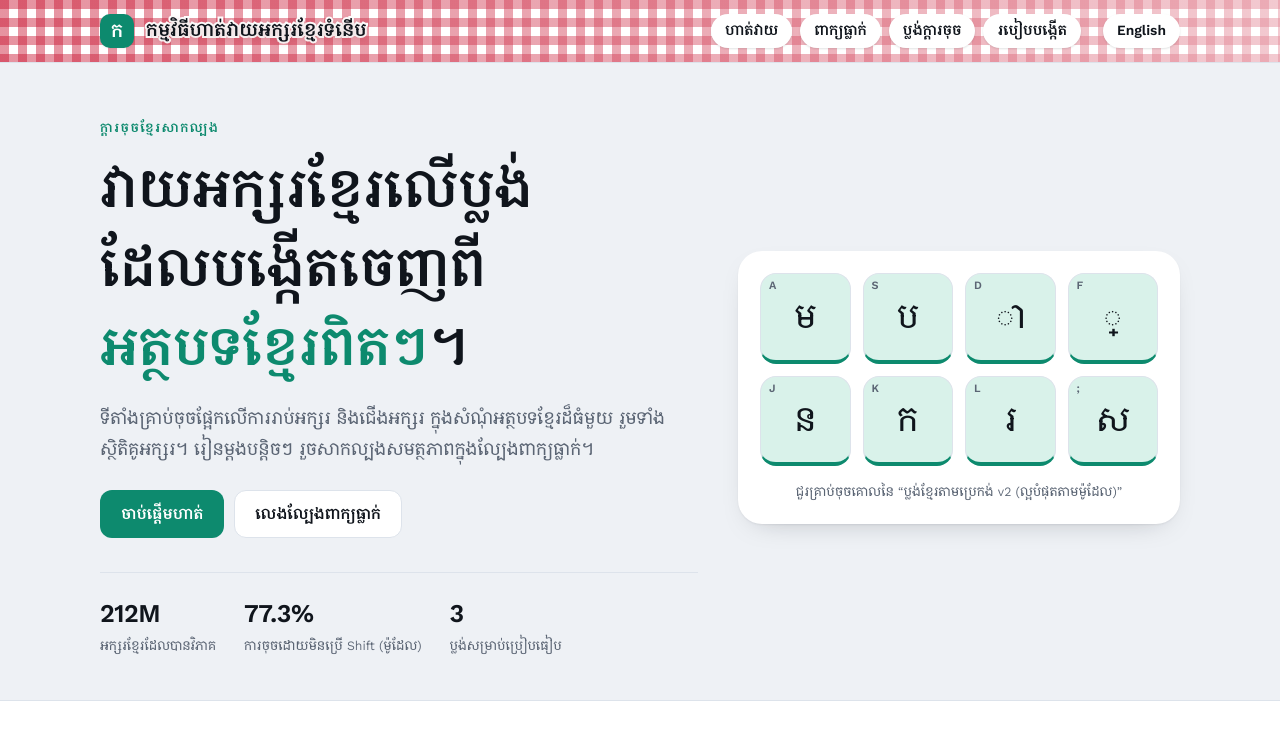
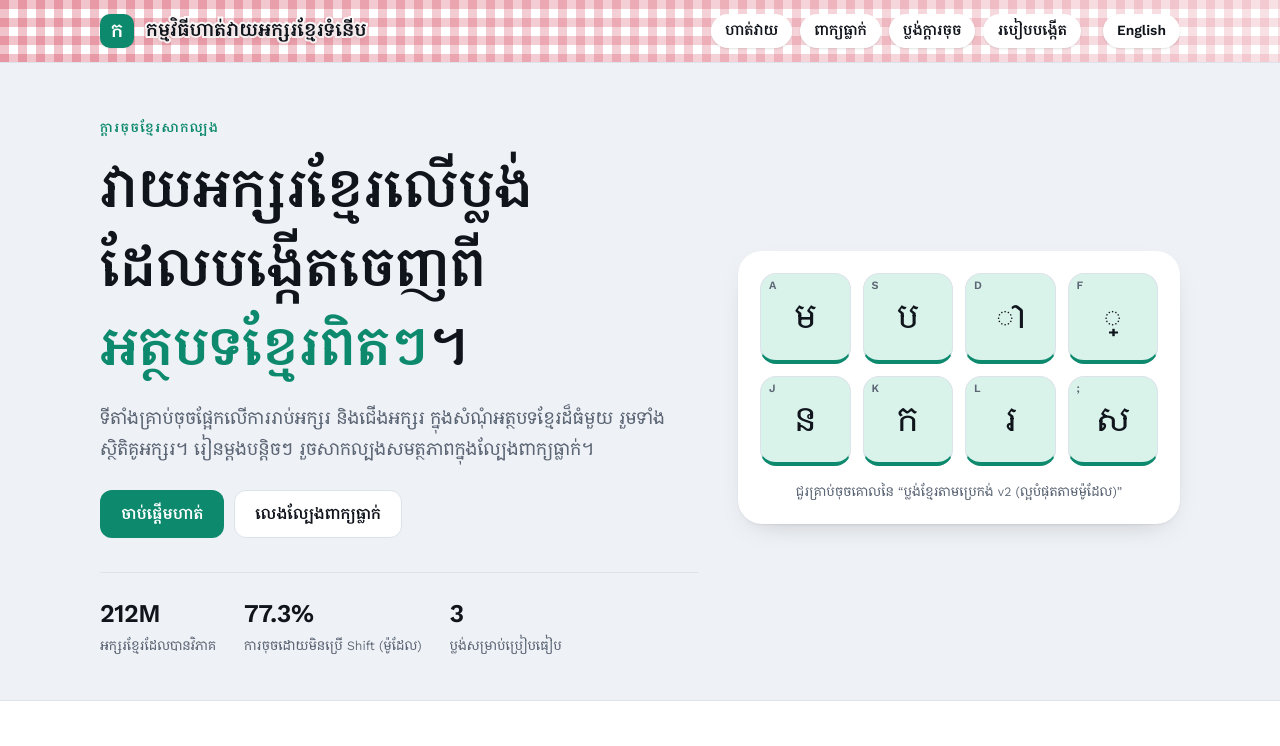
Before and after one commit to Ratha-SAN/modern-khmer-keyboard-tutor, a plain HTML site: page docs/index.html in a window 1280 px wide. Shown: the top 746 px of the page. Drawn offline with Linux system fonts and the light colour scheme.

Commit message:
Dim the krama further (red at 25%) (#20)
Claude-Session: https://claude.ai/code/session_01WHXREaSf8QbjoLHvRYBxpe

Co-authored-by: Claude <noreply@anthropic.com>

```diff
--- a/docs/index.html
+++ b/docs/index.html
@@ -28,7 +28,7 @@
   --key:#ffffff; --key-edge:#c7cfda; --sky:#e6edf3;
   --f0:#e5484d; --f1:#f08c2e; --f2:#d4a90b; --f3:#30a46c; --f4:#12a594; --f5:#0090ff; --f6:#6e56cf; --f7:#d6409f;
   --shadow:0 1px 2px rgba(16,21,28,.06),0 10px 30px -18px rgba(16,21,28,.35);
-  --krama-base:#ffffff; --krama-red:rgba(200,16,46,.45);
+  --krama-base:#ffffff; --krama-red:rgba(200,16,46,.25);
   --ui:"UI Latin","Noto Serif Khmer",system-ui,-apple-system,"Segoe UI",sans-serif;
   --text:"Noto Serif Khmer","Khmer OS Siemreap","Khmer OS","Khmer UI",serif;
   --mono:ui-monospace,"SF Mono",Menlo,Consolas,monospace;
@@ -38,13 +38,13 @@
   --accent:#2fd3a8; --accent-ink:#04221a; --accent-soft:#123b31;
   --hint:#ffbf2e; --hint-ink:#2a1d00; --bad:#ff6b6f; --good:#4cc38a;
   --key:#1e252f; --key-edge:#0a0d11; --sky:#11171e;
-  --shadow:0 1px 2px rgba(0,0,0,.4),0 14px 34px -20px rgba(0,0,0,.8); --krama-base:#ffffff; --krama-red:rgba(200,16,46,.45); color-scheme:dark } }
+  --shadow:0 1px 2px rgba(0,0,0,.4),0 14px 34px -20px rgba(0,0,0,.8); --krama-base:#ffffff; --krama-red:rgba(200,16,46,.25); color-scheme:dark } }
 :root[data-theme="dark"]{
   --bg:#0c0f13; --panel:#151a21; --raise:#1b212a; --ink:#e7ebf0; --muted:#8c97a6; --line:#262e39;
   --accent:#2fd3a8; --accent-ink:#04221a; --accent-soft:#123b31;
   --hint:#ffbf2e; --hint-ink:#2a1d00; --bad:#ff6b6f; --good:#4cc38a;
   --key:#1e252f; --key-edge:#0a0d11; --sky:#11171e;
-  --shadow:0 1px 2px rgba(0,0,0,.4),0 14px 34px -20px rgba(0,0,0,.8); --krama-base:#ffffff; --krama-red:rgba(200,16,46,.45); color-scheme:dark }
+  --shadow:0 1px 2px rgba(0,0,0,.4),0 14px 34px -20px rgba(0,0,0,.8); --krama-base:#ffffff; --krama-red:rgba(200,16,46,.25); color-scheme:dark }
 *{box-sizing:border-box}
 body{margin:0;background:var(--bg);color:var(--ink);font:15px/1.5 var(--ui);-webkit-font-smoothing:antialiased}
 .kh{font-family:var(--text)}
```
